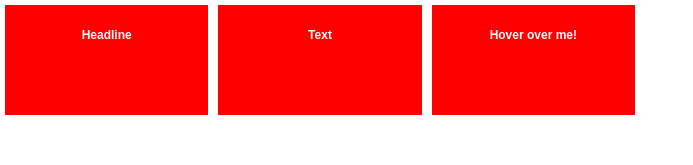
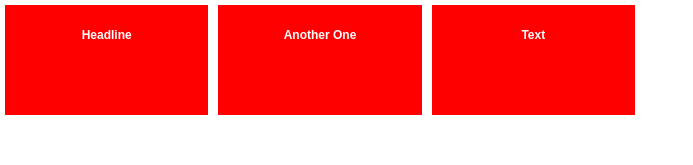
Before and after one commit to johnsn27/10percent, a React (Create React App) app in the folder favourites/: page / in a window 1280 px wide. Shown: the top 165 px of the page, without its empty margins (0-693 px from the left). Built offline with nearby package versions, Linux system fonts and the light colour scheme.

Commit message:
Changed order of blocks

```diff
--- a/favourites/src/likes.css
+++ b/favourites/src/likes.css
@@ -39,3 +39,15 @@
   font-size: 12px;
   text-align: center;
 }
+
+#headline {
+  order: 1;
+}
+
+#text {
+  order: 3;
+}
+
+#anotherOne {
+  order: 2;
+}
--- a/favourites/src/likes.js
+++ b/favourites/src/likes.js
@@ -12,7 +12,7 @@ class LeftSideBar extends Component {
       } else {
         localStorage.setItem(blockType, 1);
       }
-      console.log("You have clicked the button " + localStorage.getItem(blockType) + " times.");
+      console.log("You have clicked the " + blockType + " button " + localStorage.getItem(blockType) + " times.");
     } else {
       console.log("Sorry, your browser does not support web storage...");
     }
@@ -21,9 +21,9 @@ class LeftSideBar extends Component {
   render() {
     return (
       <div className="flex-container row">
-        <div className="flex-item" onClick={() => this.updateClicks('headline')}>Headline</div>
-        <div className="flex-item" onClick={() => this.updateClicks('text')}>Text</div>
-        <div className="flex-item" onClick={() => this.updateClicks('another one')}>Hover over me!</div>
+        <div id="headline" className="flex-item" onClick={() => this.updateClicks('headline')}>Headline</div>
+        <div id="text" className="flex-item" onClick={() => this.updateClicks('text')}>Text</div>
+        <div id="anotherOne" className="flex-item" onClick={() => this.updateClicks('another one')}>Another One</div>
       </div>
     );
   }
```
